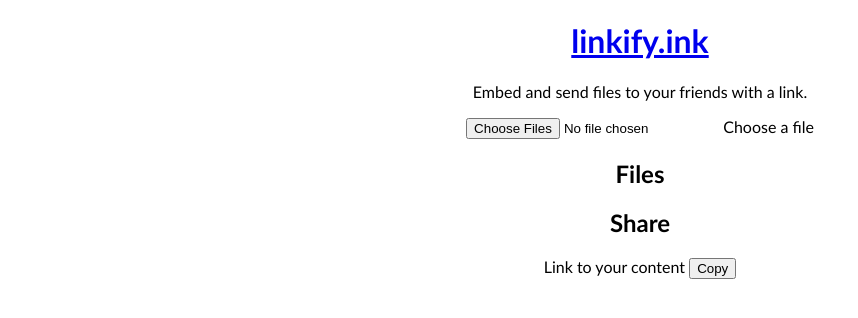
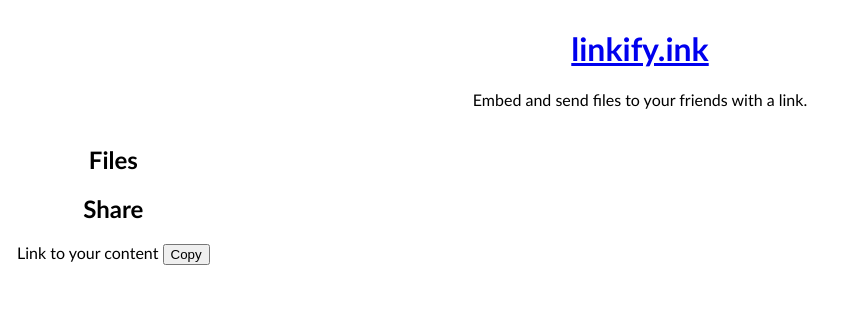
Before and after one commit to noppa/linkify.ink, a website with bundled scripts: page index.html in a window 1280 px wide. Shown: the whole page, without its empty margins (0-858 px from the left). Built offline with nearby package versions, Linux system fonts and the light colour scheme.

Commit message:
Start with page layout

```diff
--- a/index.html
+++ b/index.html
@@ -10,12 +10,9 @@
 			<a class="logo" href="#"><h1>linkify.ink</h1></a>
 			<p>Embed and send files to your friends with a link.</p>
 		</header>
-		<main>
-			<div>
-				<input type="file" id="file" multiple />
-				<label for="file" id="file-label">Choose a file</label>
-			</div>
+		<main id="app-main"></main>
 
+		<template id="file-browser-page-template">
 			<section>
 				<h2>Files</h2>
 
@@ -30,7 +27,18 @@
 					<button type="button" id="copy-link">Copy</button>
 				</div>
 			</section>
-		</main>
+		</template>
+
+		<template id="file-receiver-page-template"> </template>
+
+		<template id="file-list-new-file-template">
+			<li class="row">
+				<button type="button">Add file</button>
+			</li>
+			<li class="row">
+				<button type="button">Add folder</button>
+			</li>
+		</template>
 
 		<script type="module" src="index.mjs"></script>
 	</body>
--- a/index.mjs
+++ b/index.mjs
@@ -16,7 +16,15 @@
 	return value;
 }
 
-const fileInput = assertNotNil(document.getElementById('file'));
+export function initFileBrowserPage() {
+	document.body.dataset.page = 'file-browser';
+	const template = assertNotNil(
+		document.getElementById('file-browser-page-template'),
+	);
+	const main = assertNotNil(document.getElementById('app-main'));
+	main.innerHTML = template.innerHTML;
+
+	const fileInput = assertNotNil(document.getElementById('file-input'));
 	const fileList = assertNotNil(document.getElementById('file-list'));
 	const linkEl = /** @type {HTMLAnchorElement} */ (
 		assertNotNil(document.getElementById('link'))
@@ -25,7 +33,7 @@
 	const tarWriter = new TarWriter();
 
 	const { hash } = location;
-console.log('Hash length: ', hash.length);
+	console.log('Hash length!: ', hash.length);
 
 	/**
 	 * @this {HTMLInputElement}
@@ -37,7 +45,8 @@
 		}
 		for (const file of files) {
 			tarWriter.addFile(file.name, file);
-		fileList.appendChild(document.createElement('li')).textContent = file.name;
+			fileList.appendChild(document.createElement('li')).textContent =
+				file.name;
 		}
 
 		const tarball = await tarWriter.write();
@@ -97,3 +106,6 @@
 	);
 
 	fileInput.addEventListener('change', onFileUpload);
+}
+
+initFileBrowserPage();
--- a/jsconfig.json
+++ b/jsconfig.json
@@ -5,7 +5,8 @@
 		"target": "ES2023"
 	},
 	"include": [
-		"index.mjs"
+		"index.mjs",
+		"dev-server.mjs",
 	],
 	"exclude": [
 		"vendors/tarjs/tarjs.mjs"
--- a/package.json
+++ b/package.json
@@ -4,6 +4,7 @@
 	"description": "",
 	"main": "index.js",
 	"scripts": {
+		"start": "node dev-server.mjs",
 		"lint": "eslint && prettier --check .",
 		"lint:fix": "eslint --fix && prettier --write .",
 		"test": "echo \"Error: no test specified\" && exit 1"
--- a/styles.css
+++ b/styles.css
@@ -14,4 +14,18 @@
 	text-align: center;
 	font-family: Calibri, Verdana, sans-serif;
 	color: light-dark(var(--light-color) var(--dark-color));
+
+	display: grid;
 }
+
+header {
+	grid-area: header;
+}
+
+body[data-page='file-browser'] {
+	grid-template-columns: 1fr 5fr;
+	grid-template-rows: auto;
+	grid-template-areas:
+		'header header'
+		'files preview';
+}
```
Also changed, not shown: dev-server.mjs (+8 -3 lines), favicon.ico (added). Lines whose indentation alone changed are shown as unchanged.
